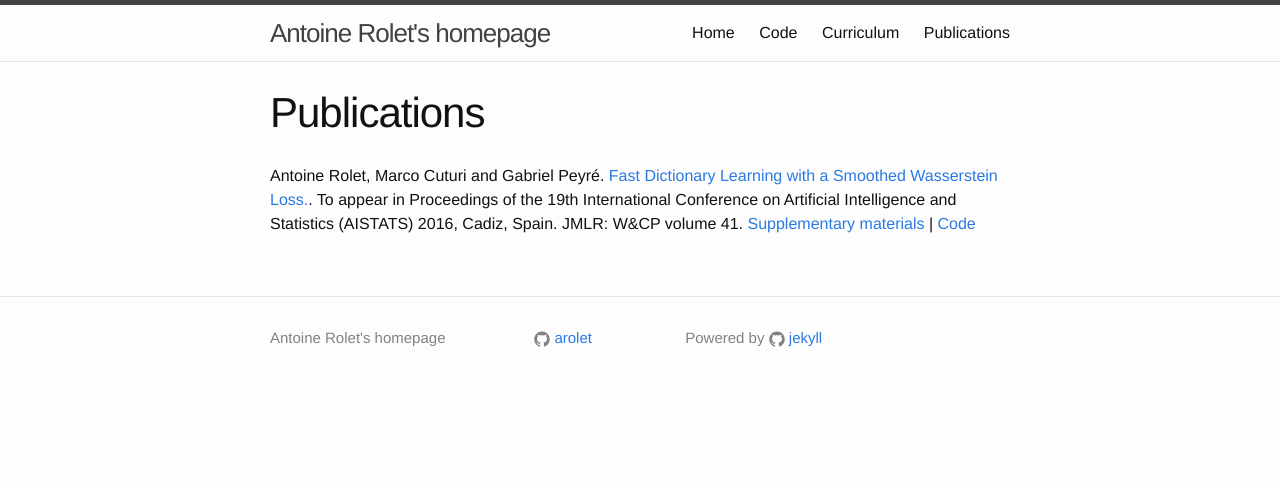
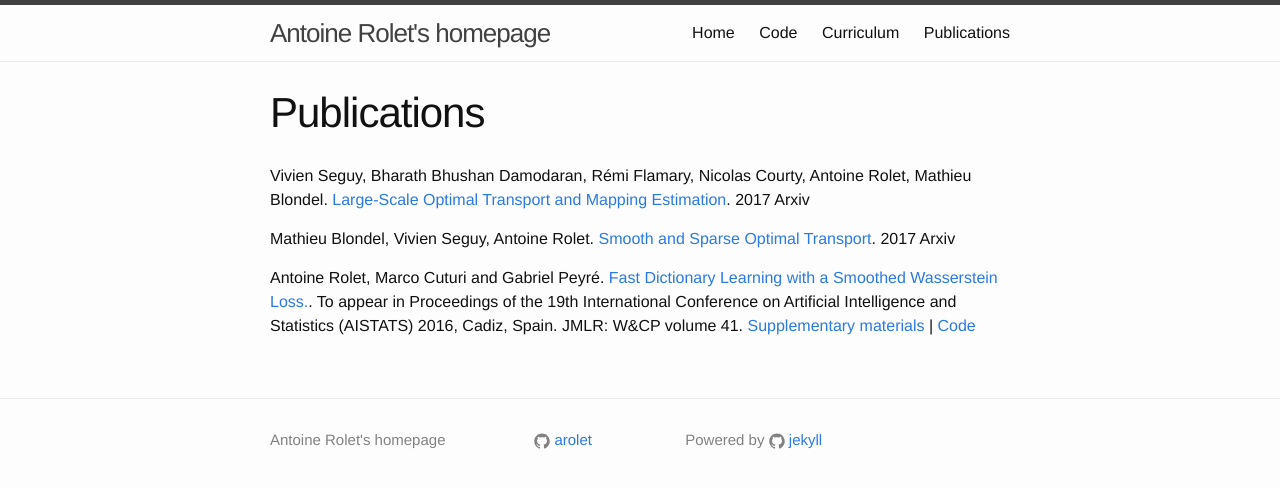
Before and after one commit to arolet/arolet.github.io, a Jekyll site: the page built from publications.md, in a window 1280 px wide. Shown: the top 488 px of the page. Built offline with Jekyll 4.4.1, drawn with Linux system fonts in a browser that asks for light colours.

Commit message:
Added recent publications

```diff
--- a/publications.md
+++ b/publications.md
@@ -6,6 +6,14 @@ permalink: /publications/
 <div class="home">
 
 <p>
+Vivien Seguy, Bharath Bhushan Damodaran, Rémi Flamary, Nicolas Courty, Antoine Rolet, Mathieu Blondel. <a href="https://arxiv.org/abs/1710.06276">Large-Scale Optimal Transport and Mapping Estimation</a>. 2017 Arxiv
+</p>
+
+<p>
+Mathieu Blondel, Vivien Seguy, Antoine Rolet. <a href="https://arxiv.org/abs/1710.06276">Smooth and Sparse Optimal Transport</a>. 2017 Arxiv
+</p>
+
+<p>
 Antoine Rolet, Marco Cuturi and Gabriel Peyré. <a href="{{ site.baseurl }}/res/pdf/Wasserstein_dictionary_learning.pdf">Fast Dictionary Learning with a Smoothed Wasserstein Loss.</a>. To appear in Proceedings of the 19th International Conference on Artificial Intelligence and Statistics (AISTATS) 2016, Cadiz, Spain. JMLR: W&CP volume 41. <a href="{{ site.baseurl }}/res/pdf/Supplementary_Wasserstein_dictionary_learning.pdf">Supplementary materials</a> | <a href="http://arolet.github.io/wasserstein-dictionary-learning"> Code</a>
 </p>
 
```
Also changed, not shown: Gemfile.lock.
